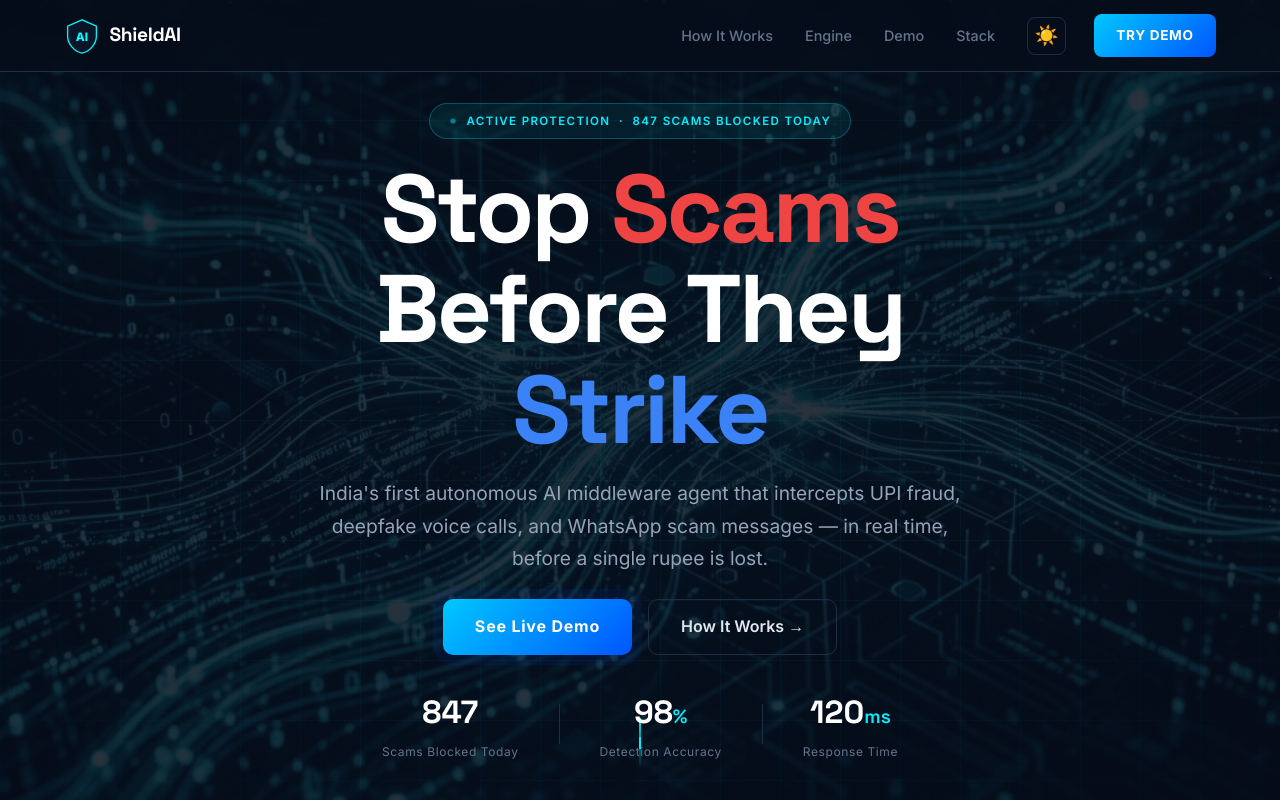
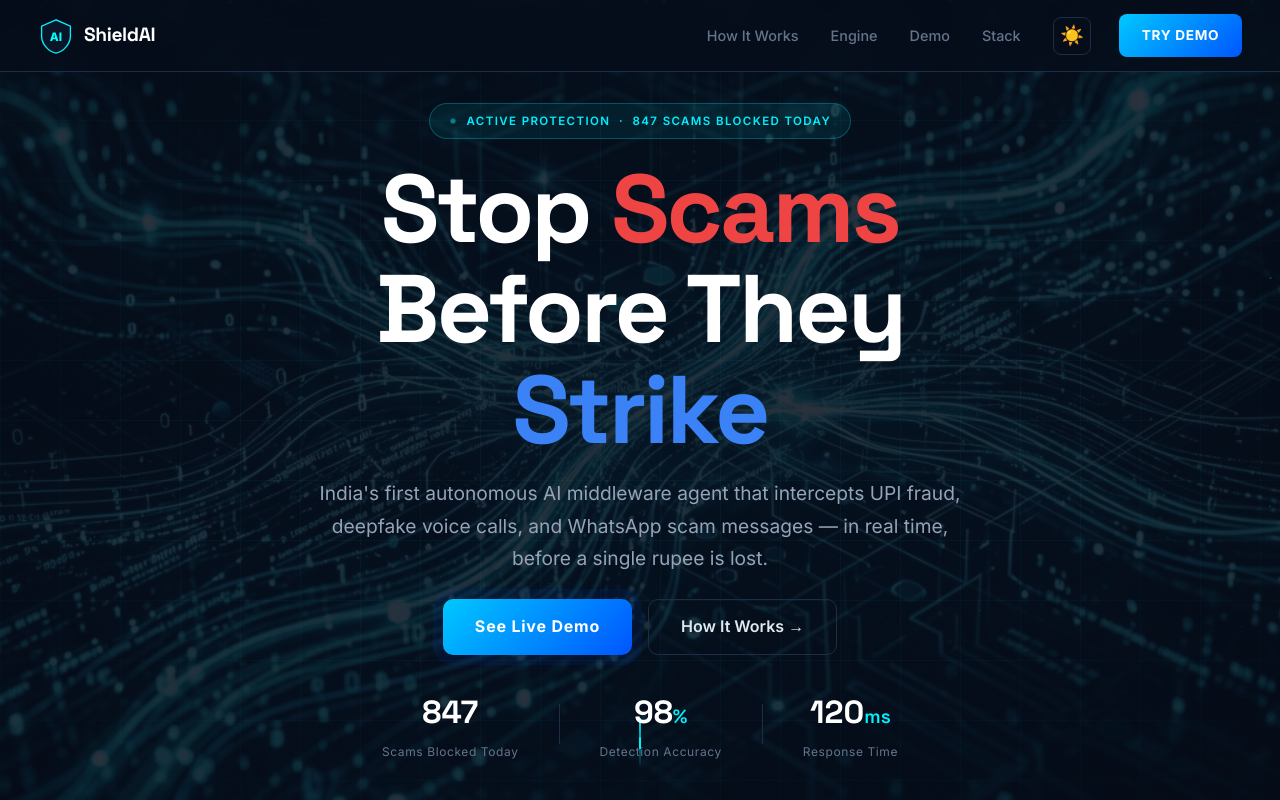
Before and after one commit to dhairyabh/ShieldAI, a plain HTML site: page index.html in a window 1280 px wide. Shown: the top 800 px of the page. Drawn offline with Linux system fonts and the light colour scheme.

Commit message:
Expand navbar width to push logo and actions to the edges

```diff
--- a/style.css
+++ b/style.css
@@ -89,9 +89,9 @@ body.light-theme .navbar.scrolled {
   background: rgba(255,255,255,0.98);
 }
 .nav-container {
-  max-width: 1200px; margin: 0 auto;
+  max-width: 1600px; margin: 0 auto;
   display: flex; align-items: center; gap: 2rem;
-  padding: 0.9rem 1.5rem;
+  padding: 0.9rem 3%;
 }
 .nav-logo { display: flex; align-items: center; gap: 0.6rem; text-decoration: none; }
 .logo-icon { width: 36px; height: 36px; }
```
